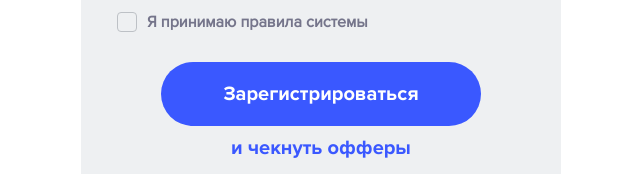
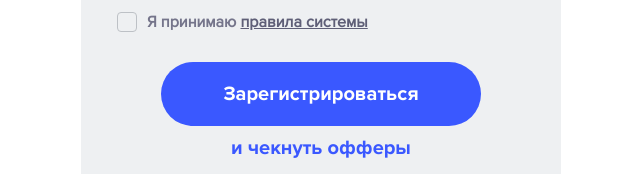
Before and after one commit to itsdavid71/Leadtrade-Mobile, a plain HTML site: page index.html in a window 1280 px wide. Shown: the part 1625-1799 px from the top of the page, 319-959 px from the left. Drawn offline with nearby package versions, Linux system fonts and the light colour scheme.

Commit message:
Rules Link

```diff
--- a/css/style.scss
+++ b/css/style.scss
@@ -142,6 +142,9 @@ form {
       color: #75758b;
       font-size: 16px;
       margin-bottom: 10px;
+      a {
+        color: #5f5f77;
+      }
     }
     .field {
       width: 100%;
--- a/index.html
+++ b/index.html
@@ -112,7 +112,12 @@
             </label>
             <label for="rules" class="checkbox">
               <input type="checkbox" name="rules" required id="rules" />
-              <p>Я принимаю правила системы</p>
+              <p>
+                Я принимаю
+                <a href="https://leadtrade.ru/s/rules" target="_blank"
+                  >правила системы</a
+                >
+              </p>
             </label>
 
             <button type="submit">
```
Also changed, not shown: css/style.css, 1 other file.
